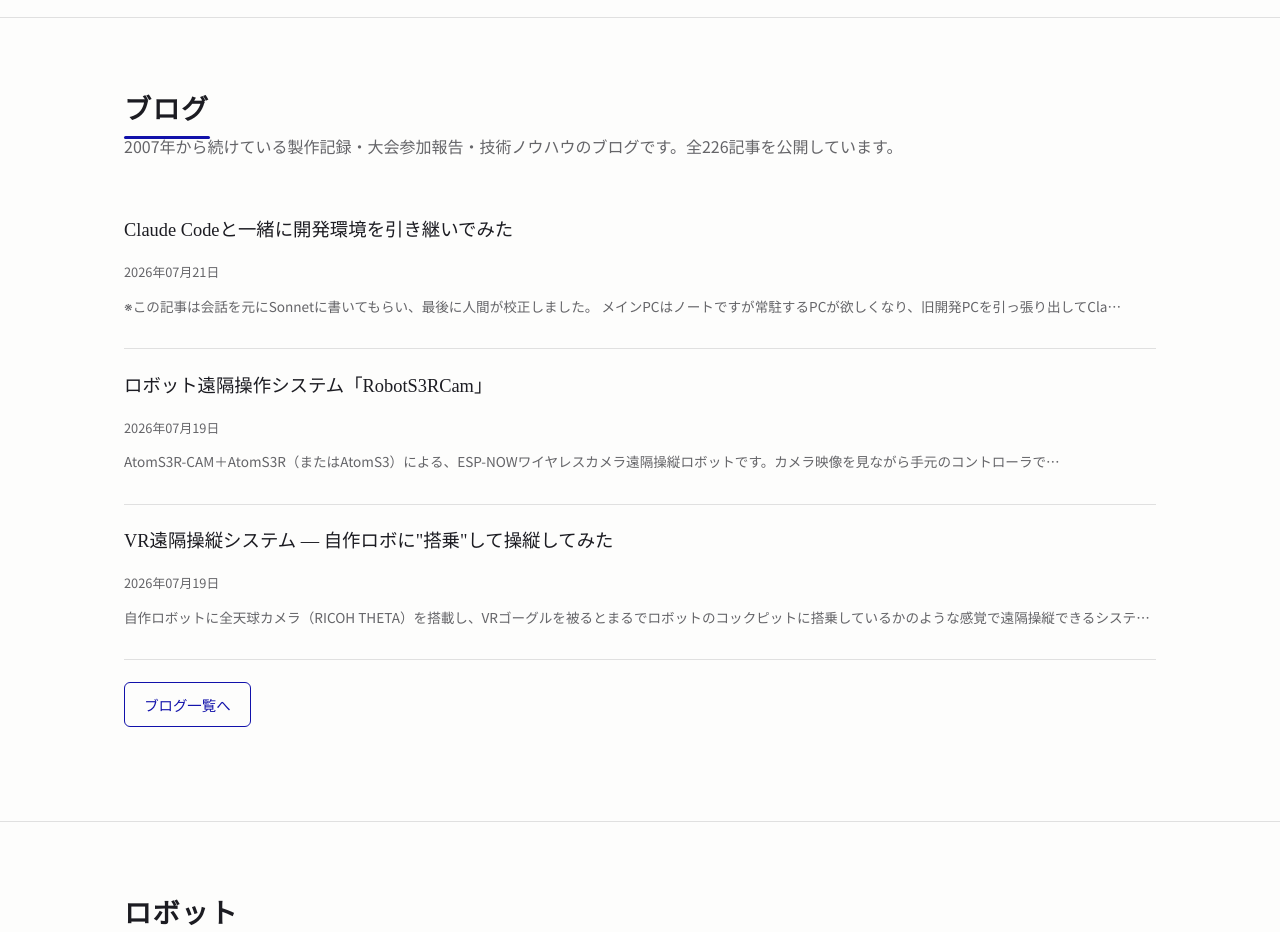
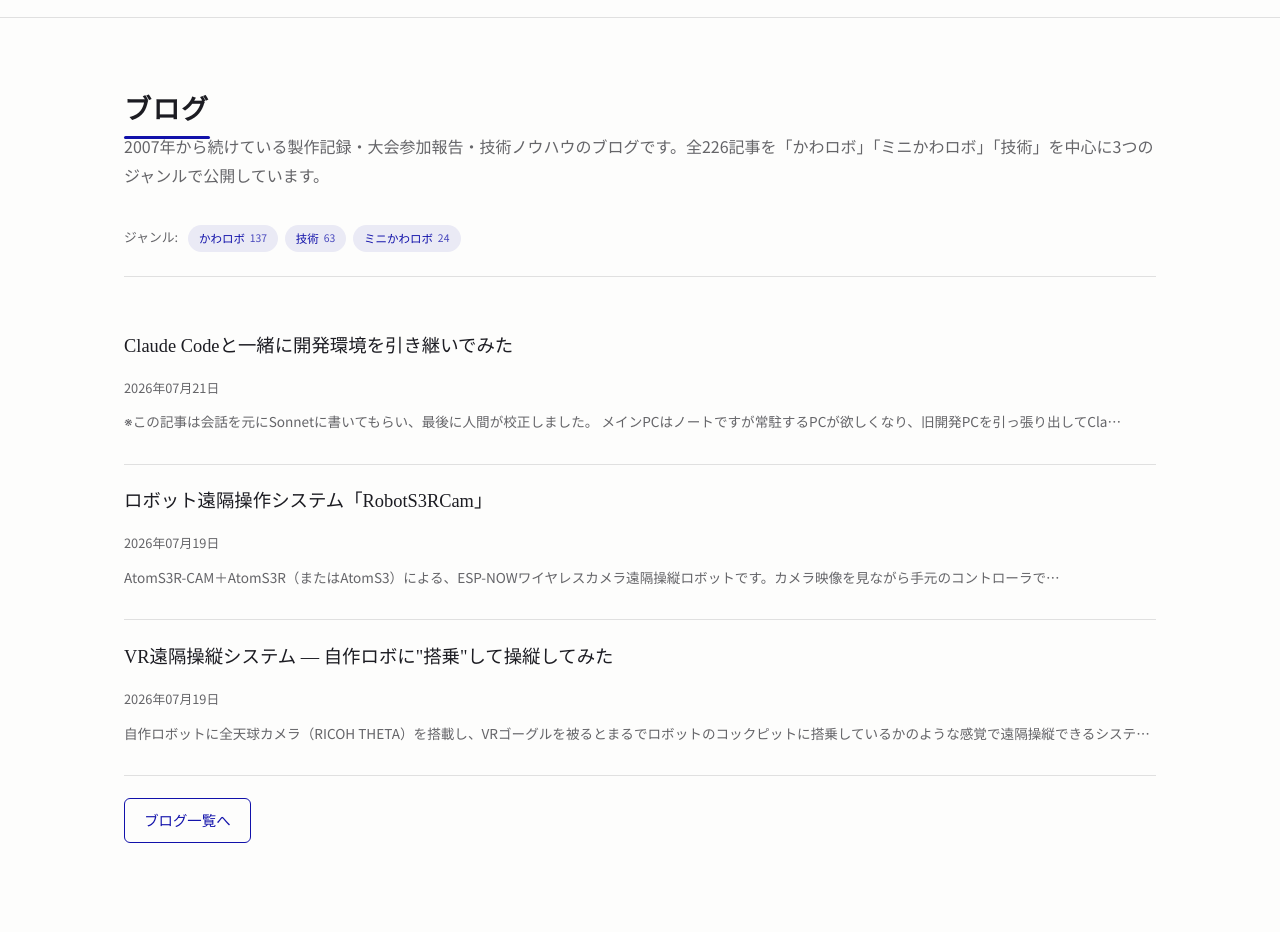
Before and after one commit to sin1n24/sin1n24.github.io, an Astro site: page / in a window 1280 px wide. Shown: the part 1260-2192 px from the top of the page. Built offline with nearby package versions, Linux system fonts and the light colour scheme; Astro itself is replaced by a stand-in of ours; a web font is replaced by a local one.

Commit message:
トップページのブログセクションにジャンル別リンクを追加
上位3カテゴリ（かわロボ・技術・ミニかわロボ）へのリンクを
記事数付きで表示し、カテゴリページへの導線を作る。

```diff
--- a/src/pages/index.astro
+++ b/src/pages/index.astro
@@ -12,8 +12,17 @@ import githubRepos from '../../_data/github_repos.yml';
 import { getCollection } from 'astro:content';
 import { extractDescription } from '../utils/text';
 
-const latestPosts = (await getCollection('blog'))
-  .sort((a, b) => b.data.date.valueOf() - a.data.date.valueOf())
+const blogPosts = await getCollection('blog');
+const latestPosts = [...blogPosts].sort((a, b) => b.data.date.valueOf() - a.data.date.valueOf()).slice(0, 3);
+
+const categoryCounts = new Map<string, number>();
+blogPosts.forEach((post) => {
+  (post.data.categories ?? []).forEach((category) => {
+    categoryCounts.set(category, (categoryCounts.get(category) ?? 0) + 1);
+  });
+});
+const topCategories = Array.from(categoryCounts.entries())
+  .sort((a, b) => b[1] - a[1])
   .slice(0, 3);
 
 const robotProjects = projects.filter((p: any) => p.category === 'robot');
@@ -38,7 +47,20 @@ const planningProjects = projects.filter((p: any) => p.category === 'planning');
 
   <section id="ブログ">
     <div class="container">
-      <SectionHeading title="ブログ" lead="2007年から続けている製作記録・大会参加報告・技術ノウハウのブログです。全226記事を公開しています。" />
+      <SectionHeading title="ブログ" lead="2007年から続けている製作記録・大会参加報告・技術ノウハウのブログです。全226記事を「かわロボ」「ミニかわロボ」「技術」を中心に3つのジャンルで公開しています。" />
+      <div class="category-index reveal">
+        <span class="category-index-label">ジャンル:</span>
+        <ul class="category-tags">
+          {topCategories.map(([category, count]) => (
+            <li>
+              <a href={`/blog/category/${encodeURIComponent(category)}/`} class="category-tag">
+                {category}
+                <span class="category-count">{count}</span>
+              </a>
+            </li>
+          ))}
+        </ul>
+      </div>
       <ul class="blog-list">
         {latestPosts.map((post) => {
           const y = post.data.date.getFullYear();
```
